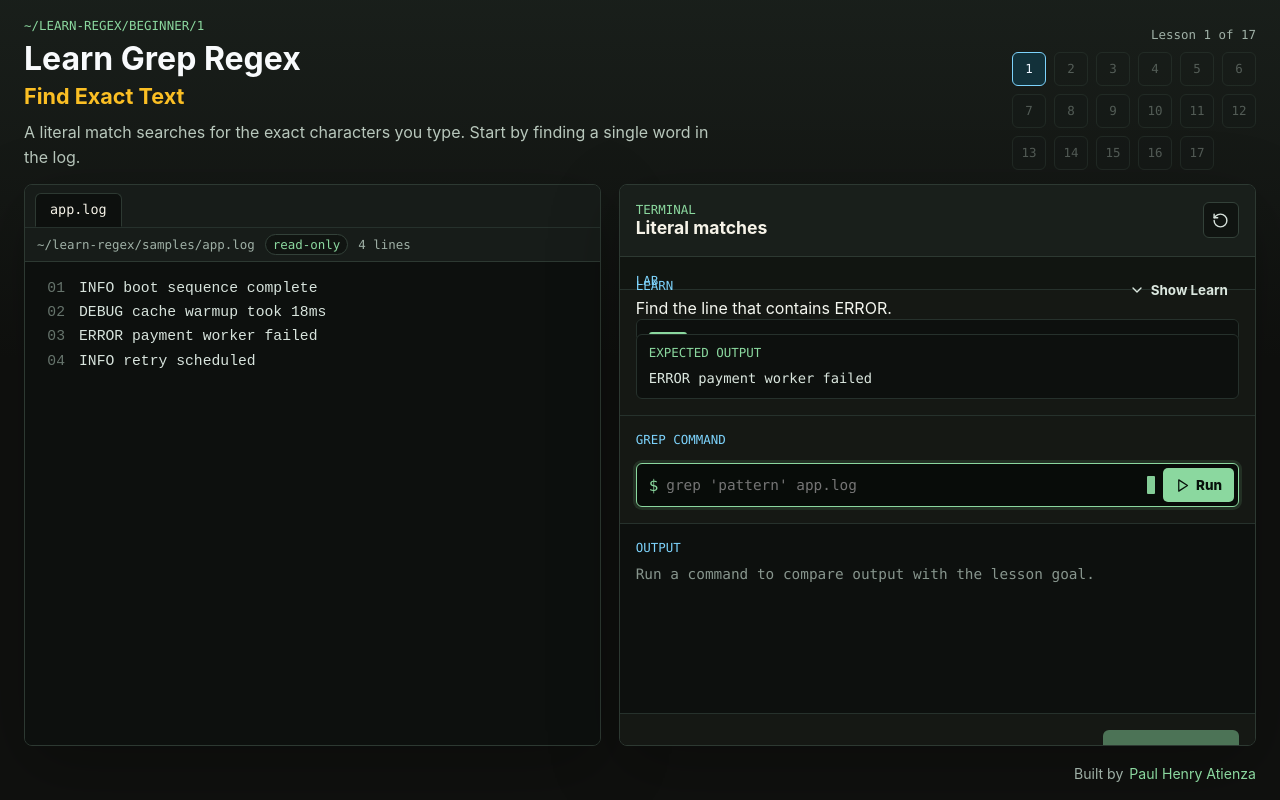
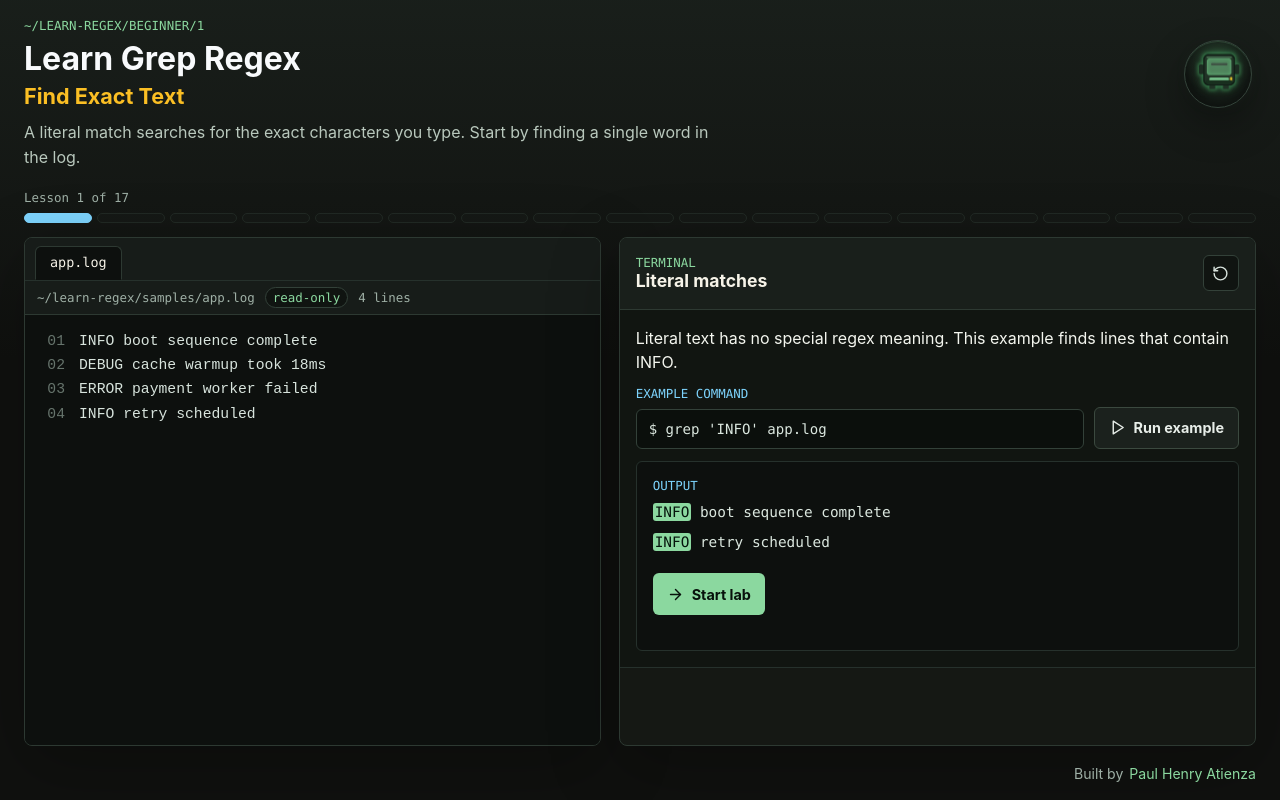
Before and after one commit to phatienza/learn-regex, a React (Vite) app: page / in a window 1280 px wide. Both pictures are taken after a click on the button "Run example". Built offline with nearby package versions, Linux system fonts and the light colour scheme.

Commit message:
terminal buddy improvement

```diff
--- a/src/App.tsx
+++ b/src/App.tsx
@@ -1,6 +1,7 @@
 import { useEffect, useMemo, useState } from "react";
 import { FileViewer } from "./components/FileViewer";
 import { LessonHeader } from "./components/LessonHeader";
+import { TerminalBuddy, type TerminalBuddyStatus } from "./components/TerminalBuddy";
 import { TerminalPanel } from "./components/TerminalPanel";
 import { lessons } from "./content/lessons";
 import { findPracticeFile } from "./content/practiceFiles";
@@ -26,6 +27,16 @@ export function App() {
   const currentLessonIndex = lessons.findIndex((lesson) => lesson.id === currentLesson.id);
   const isLastLesson = currentLessonIndex === lessons.length - 1;
   const isComplete = lessons.every((lesson) => progress.completedLessonIds.includes(lesson.id));
+  const isPass = result?.status === "pass";
+  const buddyStatus: TerminalBuddyStatus = isComplete
+    ? "complete"
+    : isPass
+      ? "success"
+      : result?.status === "fail"
+        ? "fail"
+        : hintCount > 0
+          ? "hint"
+          : "idle";
 
   useEffect(() => {
     window.scrollTo({ top: 0 });
@@ -85,13 +96,21 @@ export function App() {
         progress={progress}
       />
 
+      <TerminalBuddy
+        feedback={result?.feedback}
+        hints={currentLesson.hints}
+        hintCount={hintCount}
+        onShowHint={() => setHintCount((count) => Math.min(count + 1, currentLesson.hints.length))}
+        progressLabel={`Lesson ${currentLesson.order} of ${lessons.length}`}
+        status={buddyStatus}
+      />
+
       <div className="workbench-layout">
         <FileViewer file={currentFile} matchSpans={result?.matchSpans ?? []} />
         <TerminalPanel
           command={command}
           exampleResult={exampleResult}
           filename={currentFile.filename}
-          hintCount={hintCount}
           isComplete={isComplete}
           isLastLesson={isLastLesson}
           lesson={currentLesson}
@@ -100,7 +119,6 @@ export function App() {
           onReset={resetAllProgress}
           onRun={runCommand}
           onRunExample={runExample}
-          onShowHint={() => setHintCount((count) => Math.min(count + 1, currentLesson.hints.length))}
           result={result}
         />
       </div>
--- a/src/components/LessonHeader.tsx
+++ b/src/components/LessonHeader.tsx
@@ -7,12 +7,7 @@ interface LessonHeaderProps {
   onSelectLesson: (lessonId: string) => void;
 }
 
-export function LessonHeader({
-  currentLesson,
-  lessons,
-  progress,
-  onSelectLesson
-}: LessonHeaderProps) {
+export function LessonHeader({ currentLesson, lessons, progress, onSelectLesson }: LessonHeaderProps) {
   const currentIndex = lessons.findIndex((lesson) => lesson.id === currentLesson.id);
 
   return (
@@ -24,11 +19,11 @@ export function LessonHeader({
         <p>{currentLesson.explanation}</p>
       </div>
 
-      <nav className="lesson-progress" aria-label="Beginner lesson progress">
+      <nav className="lesson-progress-rail" aria-label="Beginner lesson progress">
         <span className="progress-label">
           Lesson {currentLesson.order} of {lessons.length}
         </span>
-        <div className="lesson-dots">
+        <div className="progress-track">
           {lessons.map((lesson, index) => {
             const isCompleted = progress.completedLessonIds.includes(lesson.id);
             const isCurrent = lesson.id === currentLesson.id;
@@ -38,14 +33,12 @@ export function LessonHeader({
               <button
                 aria-current={isCurrent ? "step" : undefined}
                 aria-label={`Lesson ${lesson.order}: ${lesson.title}`}
-                className={`lesson-dot${isCompleted ? " is-complete" : ""}${isCurrent ? " is-current" : ""}`}
+                className={`progress-step${isCompleted ? " is-complete" : ""}${isCurrent ? " is-current" : ""}`}
                 disabled={!isUnlocked}
                 key={lesson.id}
                 onClick={() => onSelectLesson(lesson.id)}
                 type="button"
-              >
-                {lesson.order}
-              </button>
+              />
             );
           })}
         </div>
--- a/src/components/TerminalBuddy.tsx
+++ b/src/components/TerminalBuddy.tsx
@@ -1,8 +1,12 @@
+import { useEffect, useRef, useState } from "react";
+
 export type TerminalBuddyStatus = "idle" | "hint" | "fail" | "success" | "complete";
 
 export interface TerminalBuddyProps {
+  feedback?: string;
   hints: string[];
   hintCount: number;
+  progressLabel?: string;
   status: TerminalBuddyStatus;
   onShowHint: () => void;
 }
@@ -21,7 +25,7 @@ function getStatusCopy(status: TerminalBuddyStatus, hintCount: number) {
   }
 
   if (status === "success") {
-    return "Nice match. Ready for the next one.";
+    return "Ready for the next one.";
   }
 
   if (status === "fail") {
@@ -32,19 +36,109 @@ function getStatusCopy(status: TerminalBuddyStatus, hintCount: number) {
     return "Hint stream open.";
   }
 
-  return "Stuck? Ask for a small clue.";
+  return "Ask me for hints when you get stuck.";
 }
 
-export function TerminalBuddy({ hints, hintCount, status, onShowHint }: TerminalBuddyProps) {
+export function TerminalBuddy({
+  feedback,
+  hints,
+  hintCount,
+  progressLabel,
+  status,
+  onShowHint
+}: TerminalBuddyProps) {
+  const [isExpanded, setIsExpanded] = useState(false);
+  const [isUserCollapsed, setIsUserCollapsed] = useState(false);
+  const [motionState, setMotionState] = useState<"idle" | "cling" | "hop">("idle");
+  const rootRef = useRef<HTMLElement>(null);
+  const avatarButtonRef = useRef<HTMLButtonElement>(null);
+  const clingTimerRef = useRef<number | undefined>(undefined);
+  const hopTimerRef = useRef<number | undefined>(undefined);
   const normalizedHintCount = Number.isFinite(hintCount) ? Math.trunc(hintCount) : 0;
   const revealedHintCount = Math.min(Math.max(0, normalizedHintCount), hints.length);
   const visibleHints = hints.slice(0, revealedHintCount);
   const hasMoreHints = revealedHintCount < hints.length;
+  const hasMessage = status !== "idle" || revealedHintCount > 0 || Boolean(feedback);
+  const messageKey = [status, revealedHintCount, feedback ?? "", progressLabel ?? ""].join("|");
+  const isPanelOpen = hasMessage ? !isUserCollapsed : isExpanded;
   const buttonLabel = hasMoreHints ? "Ask Terminal Buddy for a hint" : "No more hints from Terminal Buddy";
+  const showHintButton = status !== "success" && status !== "complete";
+
+  useEffect(() => {
+    return () => {
+      if (clingTimerRef.current) window.clearTimeout(clingTimerRef.current);
+      if (hopTimerRef.current) window.clearTimeout(hopTimerRef.current);
+    };
+  }, []);
+
+  useEffect(() => {
+    setIsUserCollapsed(false);
+  }, [messageKey]);
+
+  useEffect(() => {
+    function handlePointerMove(event: PointerEvent) {
+      if (event.pointerType !== "mouse") return;
+
+      const bounds = avatarButtonRef.current?.getBoundingClientRect();
+      if (!bounds) return;
+
+      const centerX = bounds.left + bounds.width / 2;
+      const centerY = bounds.top + bounds.height / 2;
+      const deltaX = event.clientX - centerX;
+      const deltaY = event.clientY - centerY;
+      const distance = Math.hypot(deltaX, deltaY);
+
+      if (distance > 120) return;
+
+      const nudgeX = Math.max(-18, Math.min(18, Math.round(deltaX * 0.5)));
+      const nudgeY = Math.max(-14, Math.min(14, Math.round(deltaY * 0.5)));
+
+      rootRef.current?.style.setProperty("--buddy-nudge-x", `${nudgeX}px`);
+      rootRef.current?.style.setProperty("--buddy-nudge-y", `${nudgeY}px`);
+      setMotionState("cling");
+
+      if (clingTimerRef.current) window.clearTimeout(clingTimerRef.current);
+      if (hopTimerRef.current) window.clearTimeout(hopTimerRef.current);
+
+      clingTimerRef.current = window.setTimeout(() => {
+        setMotionState("hop");
+        rootRef.current?.style.setProperty("--buddy-nudge-x", "0px");
+        rootRef.current?.style.setProperty("--buddy-nudge-y", "0px");
+      }, 850);
+
+      hopTimerRef.current = window.setTimeout(() => {
+        setMotionState("idle");
+      }, 1250);
+    }
+
+    document.addEventListener("pointermove", handlePointerMove);
+
+    return () => document.removeEventListener("pointermove", handlePointerMove);
+  }, []);
 
   return (
-    <aside className={`terminal-buddy is-${status}`} aria-label="Terminal Buddy hints">
-      <div className="terminal-buddy-avatar-wrap">
+    <aside
+      className={`terminal-buddy is-floating is-${status}${isPanelOpen ? " is-expanded" : " is-compact"}${
+        motionState === "cling" ? " is-clinging" : ""
+      }${motionState === "hop" ? " is-hopping" : ""}`}
+      aria-label="Terminal Buddy hints"
+      ref={rootRef}
+    >
+      <button
+        aria-expanded={isPanelOpen}
+        aria-label={isPanelOpen ? "Close Terminal Buddy" : "Open Terminal Buddy"}
+        className="terminal-buddy-avatar-button"
+        onClick={() => {
+          if (hasMessage) {
+            setIsUserCollapsed((current) => !current);
+            return;
+          }
+
+          setIsExpanded((current) => !current);
+        }}
+        ref={avatarButtonRef}
+        type="button"
+      >
         <img
           alt="Terminal Buddy"
           className="terminal-buddy-avatar"
@@ -52,9 +146,16 @@ export function TerminalBuddy({ hints, hintCount, status, onShowHint }: Terminal
           src={mascotSprites[status]}
           width="64"
         />
-      </div>
+      </button>
 
+      {isPanelOpen ? (
         <div className="terminal-buddy-panel">
+          {progressLabel ? <p className="terminal-buddy-progress">{progressLabel}</p> : null}
+          {feedback ? (
+            <p className="terminal-buddy-feedback" role="status">
+              {feedback}
+            </p>
+          ) : null}
           <p className="terminal-buddy-status">{getStatusCopy(status, revealedHintCount)}</p>
 
           <ol className="terminal-buddy-hints" aria-live="polite" aria-atomic="false">
@@ -63,6 +164,7 @@ export function TerminalBuddy({ hints, hintCount, status, onShowHint }: Terminal
             ))}
           </ol>
 
+          {showHintButton ? (
             <button
               aria-label={buttonLabel}
               className="terminal-buddy-button"
@@ -72,7 +174,9 @@ export function TerminalBuddy({ hints, hintCount, status, onShowHint }: Terminal
             >
               {hasMoreHints ? "Ask Buddy" : "No more hints"}
             </button>
+          ) : null}
         </div>
+      ) : null}
     </aside>
   );
 }
--- a/src/components/TerminalPanel.tsx
+++ b/src/components/TerminalPanel.tsx
@@ -1,8 +1,7 @@
 import { useEffect, useRef, useState } from "react";
-import { ArrowRight, CheckCircle2, ChevronDown, ChevronUp, Play, RotateCcw, XCircle } from "lucide-react";
+import { ArrowRight, ChevronDown, ChevronUp, Play, RotateCcw } from "lucide-react";
 import type { AttemptResult, Lesson } from "../domain/types";
 import { HighlightedText } from "./HighlightedText";
-import { TerminalBuddy, type TerminalBuddyStatus } from "./TerminalBuddy";
 
 interface TerminalPanelProps {
   lesson: Lesson;
@@ -10,14 +9,12 @@ interface TerminalPanelProps {
   command: string;
   result?: AttemptResult;
   exampleResult?: AttemptResult;
-  hintCount: number;
+  isComplete: boolean;
   isLastLesson: boolean;
-  isComplete: boolean;
   onCommandChange: (command: string) => void;
+  onAdvance: () => void;
   onRun: () => void;
   onRunExample: () => void;
-  onShowHint: () => void;
-  onAdvance: () => void;
   onReset: () => void;
 }
 
@@ -27,36 +24,27 @@ export function TerminalPanel({
   command,
   result,
   exampleResult,
-  hintCount,
+  isComplete,
   isLastLesson,
-  isComplete,
   onCommandChange,
+  onAdvance,
   onRun,
   onRunExample,
-  onShowHint,
-  onAdvance,
   onReset
 }: TerminalPanelProps) {
+  const [isLabOpen, setIsLabOpen] = useState(false);
   const isPass = result?.status === "pass";
-  const hasRunExample = Boolean(exampleResult) || isComplete;
-  const showPracticeControls = !isComplete || Boolean(exampleResult) || Boolean(result);
+  const hasStartedLab = isLabOpen || isComplete;
+  const showPracticeControls = hasStartedLab && (!isComplete || Boolean(exampleResult) || Boolean(result));
   const learnContentId = `learn-content-${lesson.id}`;
   const [isLearnOpen, setIsLearnOpen] = useState(true);
   const [shouldFocusCommand, setShouldFocusCommand] = useState(false);
   const [lastSubmittedCommand, setLastSubmittedCommand] = useState("");
   const commandInputRef = useRef<HTMLInputElement>(null);
-  const buddyStatus: TerminalBuddyStatus = isComplete
-    ? "complete"
-    : isPass
-      ? "success"
-      : result?.status === "fail"
-        ? "fail"
-        : hintCount > 0
-          ? "hint"
-          : "idle";
 
   useEffect(() => {
     setIsLearnOpen(true);
+    setIsLabOpen(false);
     setShouldFocusCommand(false);
     setLastSubmittedCommand("");
   }, [lesson.id]);
@@ -64,20 +52,25 @@ export function TerminalPanel({
   useEffect(() => {
     if (exampleResult || isComplete) return;
     setIsLearnOpen(true);
+    setIsLabOpen(false);
     setShouldFocusCommand(false);
     setLastSubmittedCommand("");
   }, [exampleResult, isComplete]);
 
   useEffect(() => {
-    if (!exampleResult || !shouldFocusCommand) return;
+    if (!isLabOpen || !shouldFocusCommand) return;
     commandInputRef.current?.focus();
     setShouldFocusCommand(false);
-  }, [exampleResult, shouldFocusCommand]);
+  }, [isLabOpen, shouldFocusCommand]);
 
   function handleRunExample() {
+    onRunExample();
+  }
+
+  function handleStartLab() {
+    setIsLabOpen(true);
     setIsLearnOpen(false);
     setShouldFocusCommand(true);
-    onRunExample();
   }
 
   function handleRunCommand() {
@@ -98,22 +91,24 @@ export function TerminalPanel({
         </button>
       </div>
 
+      <div className="terminal-panel-body">
         <div className={`learn-block${isLearnOpen ? " is-open" : " is-collapsed"}`}>
+          {hasStartedLab ? (
             <div className="section-heading-row">
-          <span>Learn</span>
-          {hasRunExample ? (
               <button
+                aria-label={isLearnOpen ? "Hide lesson notes" : "Show lesson notes"}
                 aria-controls={learnContentId}
                 aria-expanded={isLearnOpen}
                 className="ghost-button"
                 onClick={() => setIsLearnOpen((current) => !current)}
+                title={isLearnOpen ? "Hide lesson notes" : "Show lesson notes"}
                 type="button"
               >
                 {isLearnOpen ? <ChevronUp aria-hidden="true" size={16} /> : <ChevronDown aria-hidden="true" size={16} />}
-              {isLearnOpen ? "Hide Learn" : "Show Learn"}
+                <span className="sr-only">{isLearnOpen ? "Hide lesson notes" : "Show lesson notes"}</span>
               </button>
+            </div>
           ) : null}
-        </div>
           {isLearnOpen ? (
             <div className="learn-content" id={learnContentId}>
               <p>{lesson.example.explanation}</p>
@@ -129,9 +124,10 @@ export function TerminalPanel({
               </div>
             </div>
           ) : null}
+          <div className="terminal-output learn-output" aria-live="polite">
+            <div className="terminal-output-title">Output</div>
             {exampleResult ? (
-          <div className="example-output" aria-live="polite">
-            {exampleResult.outputLines.length > 0 ? (
+              exampleResult.outputLines.length > 0 ? (
                 exampleResult.outputLines.map((line, index) => (
                   <pre className="example-output-line" key={`${line.lineNumber}-${index}`}>
                     <HighlightedText
@@ -144,12 +140,20 @@ export function TerminalPanel({
                 ))
               ) : (
                 <p className="terminal-empty">No example lines matched.</p>
+              )
+            ) : (
+              <p className="terminal-empty">Run the example to inspect its output.</p>
             )}
-          </div>
+            {exampleResult && !hasStartedLab ? (
+              <button className="primary-button start-lab-button" onClick={handleStartLab} type="button">
+                <ArrowRight aria-hidden="true" size={17} />
+                Start lab
+              </button>
             ) : null}
           </div>
+        </div>
 
-      {hasRunExample ? (
+        {hasStartedLab ? (
           <div className="lab-workspace">
             {showPracticeControls ? (
               <>
@@ -195,6 +199,13 @@ export function TerminalPanel({
                   </div>
                 </form>
 
+                <div className="terminal-actions">
+                  <button className="primary-button" disabled={!isPass} onClick={onAdvance} type="button">
+                    <ArrowRight aria-hidden="true" size={17} />
+                    {isLastLesson ? "Finish path" : "Next lesson"}
+                  </button>
+                </div>
+
                 <div className="terminal-output" aria-live="polite">
                   <div className="terminal-output-title">Output</div>
                   {lastSubmittedCommand ? <pre className="terminal-command-echo">$ {lastSubmittedCommand}</pre> : null}
@@ -217,28 +228,13 @@ export function TerminalPanel({
                     <p className="terminal-empty">Run a command to compare output with the lesson goal.</p>
                   )}
                 </div>
-
-              {result ? (
-                <div className={`feedback ${isPass ? "is-pass" : "is-fail"}`} role="status">
-                  {isPass ? <CheckCircle2 aria-hidden="true" size={18} /> : <XCircle aria-hidden="true" size={18} />}
-                  <span>{result.feedback}</span>
-                </div>
-              ) : null}
-
-              <div className="terminal-actions">
-                <button className="primary-button" disabled={!isPass} onClick={onAdvance} type="button">
-                  <ArrowRight aria-hidden="true" size={17} />
-                  {isLastLesson ? "Finish path" : "Next lesson"}
-                </button>
-              </div>
               </>
             ) : null}
-
-          <TerminalBuddy hints={lesson.hints} hintCount={hintCount} onShowHint={onShowHint} status={buddyStatus} />
 
             {isComplete ? <p className="completion-note">Beginner path complete. Progress is saved in this browser.</p> : null}
           </div>
         ) : null}
+      </div>
     </section>
   );
 }
--- a/src/styles.css
+++ b/src/styles.css
@@ -57,7 +57,7 @@ input:focus-visible {
 
 .lesson-header {
   display: grid;
-  grid-template-columns: minmax(0, 1fr) minmax(280px, 420px);
+  grid-template-columns: minmax(0, 1fr);
   gap: 20px;
   align-items: end;
   padding: 0 0 14px;
@@ -109,12 +109,6 @@ h2 {
   line-height: 1.55;
 }
 
-.lesson-progress {
-  display: grid;
-  gap: 10px;
-  justify-items: end;
-}
-
 .progress-label,
 .line-count {
   color: #9fb0a6;
@@ -122,37 +116,37 @@ h2 {
   font-size: 0.78rem;
 }
 
-.lesson-dots {
+.lesson-progress-rail {
   display: grid;
-  grid-template-columns: repeat(6, 34px);
   gap: 8px;
 }
 
-.lesson-dot {
-  width: 34px;
-  height: 34px;
+.progress-track {
+  display: grid;
+  grid-template-columns: repeat(17, minmax(8px, 1fr));
+  gap: 5px;
+}
+
+.progress-step {
+  min-width: 0;
+  height: 10px;
   border: 1px solid #334139;
-  border-radius: 6px;
-  color: #a7b6ad;
+  border-radius: 999px;
   background: #171c19;
   cursor: pointer;
-  font-family: "SFMono-Regular", Consolas, "Liberation Mono", monospace;
-  font-size: 0.78rem;
 }
 
-.lesson-dot.is-current {
+.progress-step.is-current {
   border-color: #7dd3fc;
-  color: #eff6ff;
-  background: #12313a;
+  background: #7dd3fc;
 }
 
-.lesson-dot.is-complete {
+.progress-step.is-complete {
   border-color: #6ee7b7;
-  color: #d1fae5;
-  background: #123527;
+  background: #2a6d4f;
 }
 
-.lesson-dot:disabled {
+.progress-step:disabled {
   cursor: not-allowed;
   opacity: 0.42;
 }
@@ -190,6 +184,10 @@ h2 {
   border-bottom: 1px solid #2d3932;
   padding: 14px 16px;
   background: #191f1b;
+}
+
+.panel-bar > div:first-child {
+  min-width: 0;
 }
 
 .panel-bar h2,
@@ -283,6 +281,11 @@ h2 {
 }
 
 .terminal-panel {
+  overflow: hidden;
+}
+
+.terminal-panel-body {
+  min-height: 0;
   overflow: auto;
 }
 
@@ -314,7 +317,7 @@ h2 {
   display: flex;
   min-width: 0;
   align-items: center;
-  justify-content: space-between;
+  justify-content: flex-end;
   gap: 12px;
 }
 
@@ -429,6 +432,17 @@ h2 {
   border-radius: 6px;
   padding: 10px 12px;
   background: #0d100e;
+}
+
+.learn-output {
+  min-height: auto;
+  border: 1px solid #26312c;
+  border-radius: 6px;
+  padding: 12px;
+}
+
+.start-lab-button {
+  margin-top: 12px;
 }
 
 .command-form {
@@ -589,33 +603,6 @@ h2 {
   background: #7dd3fc;
 }
 
-.feedback {
-  display: flex;
-  align-items: center;
-  gap: 10px;
-  border-bottom: 1px solid #26312c;
-  padding: 14px 16px;
-  line-height: 1.4;
-}
-
-.feedback.is-pass {
-  color: #d1fae5;
-  background: #123527;
-}
-
-.feedback.is-fail {
-  color: #fee2e2;
-  background: #3a1818;
-}
-
-.terminal-actions {
-  display: flex;
-  flex-wrap: wrap;
-  gap: 10px;
-  justify-content: flex-end;
-  padding: 16px;
-}
-
 .completion-note {
   margin: 0;
   border-top: 1px solid #26312c;
@@ -624,15 +611,27 @@ h2 {
 }
 
 .terminal-buddy {
+  --buddy-nudge-x: 0px;
+  --buddy-nudge-y: 0px;
+  position: fixed;
+  right: clamp(14px, 2.5vw, 28px);
+  top: clamp(28px, 5vh, 44px);
+  z-index: 20;
   display: grid;
-  grid-template-columns: 76px minmax(0, 1fr);
+  grid-template-columns: minmax(240px, 330px) 68px;
   gap: 12px;
   align-items: start;
-  border: 1px solid #334139;
-  border-radius: 8px;
-  padding: 12px;
-  background: #111511;
-  box-shadow: inset 0 1px 0 rgba(139, 216, 159, 0.08);
+  pointer-events: none;
+  transform: translate(var(--buddy-nudge-x), var(--buddy-nudge-y));
+  transition: transform 180ms cubic-bezier(0.2, 0.8, 0.2, 1);
+}
+
+.terminal-buddy.is-compact {
+  grid-template-columns: 68px;
+}
+
+.terminal-buddy.is-hopping {
+  animation: terminal-buddy-hop 420ms ease-out;
 }
 
 .terminal-buddy.is-hint {
@@ -651,19 +650,26 @@ h2 {
   border-color: #fbbf24;
 }
 
-.terminal-buddy-avatar-wrap {
+.terminal-buddy-avatar-button {
   display: grid;
-  width: 76px;
-  min-height: 76px;
+  width: 68px;
+  min-height: 68px;
   place-items: center;
-  border: 1px solid #26312c;
-  border-radius: 8px;
-  background: #0b0f0c;
+  border: 1px solid #334139;
+  border-radius: 999px;
+  background:
+    radial-gradient(circle at 50% 25%, rgba(139, 216, 159, 0.18), rgba(13, 16, 14, 0.96) 62%),
+    #0b0f0c;
+  box-shadow:
+    0 16px 40px rgba(0, 0, 0, 0.32),
+    inset 0 1px 0 rgba(139, 216, 159, 0.16);
+  cursor: pointer;
+  pointer-events: auto;
 }
 
 .terminal-buddy-avatar {
-  width: 64px;
-  height: 64px;
+  width: 56px;
+  height: 56px;
   image-rendering: auto;
 }
 
@@ -673,11 +679,36 @@ h2 {
 }
 
 .terminal-buddy-panel {
+  grid-column: 1;
+  grid-row: 1;
   min-width: 0;
   border: 1px solid #26312c;
   border-radius: 6px;
   padding: 12px;
   background: #0d100e;
+  box-shadow: 0 18px 48px rgba(0, 0, 0, 0.38);
+  pointer-events: auto;
+}
+
+.terminal-buddy-panel::after {
+  content: "";
+  position: absolute;
+  right: -7px;
+  top: 26px;
+  width: 12px;
+  height: 12px;
+  border-top: 1px solid #26312c;
+  border-right: 1px solid #26312c;
+  background: #0d100e;
+  transform: rotate(45deg);
+}
+
+.terminal-buddy-progress {
+  margin: 0 0 6px;
+  color: #7dd3fc;
+  font-family: "SFMono-Regular", Consolas, "Liberation Mono", monospace;
+  font-size: 0.76rem;
+  text-transform: uppercase;
 }
 
 .terminal-buddy-status {
@@ -691,8 +722,34 @@ h2 {
   display: grid;
   gap: 6px;
   margin: 10px 0 0;
-  padding-left: 22px;
+  border: 1px solid #334139;
+  border-radius: 8px;
+  padding: 10px 12px 10px 30px;
+  background: #101411;
   color: #d7e2dc;
+  line-height: 1.45;
+}
+
+.terminal-buddy-hints:empty {
+  display: none;
+}
+
+.terminal-buddy-hints li {
+  padding-left: 2px;
+}
+
+.terminal-buddy-hints li + li {
+  margin-top: 4px;
+}
+
+.terminal-buddy-panel {
+  position: relative;
+}
+
+.terminal-buddy-feedback {
+  margin: 8px 0 0;
+  color: #d7e2dc;
+  font-size: 0.9rem;
   line-height: 1.45;
 }
 
@@ -715,6 +772,14 @@ h2 {
 .terminal-buddy-button:disabled {
   cursor: not-allowed;
   opacity: 0.5;
+}
+
+.terminal-actions {
+  display: flex;
+  flex-wrap: wrap;
+  gap: 10px;
+  justify-content: flex-end;
+  padding: 0;
 }
 
 @keyframes cursor-blink {
@@ -751,6 +816,20 @@ h2 {
   50% {
     filter: drop-shadow(0 5px 12px rgba(139, 216, 159, 0.24));
     transform: translateY(-3px);
+  }
+}
+
+@keyframes terminal-buddy-hop {
+  0% {
+    transform: translate(var(--buddy-nudge-x), var(--buddy-nudge-y)) scale(1);
+  }
+
+  42% {
+    transform: translate(0, -14px) scale(1.04);
+  }
+
+  100% {
+    transform: translate(0, 0) scale(1);
   }
 }
 
@@ -804,7 +883,7 @@ h2 {
     align-items: start;
   }
 
-  .lesson-progress {
+  .lesson-progress-rail {
     justify-items: start;
   }
 
@@ -835,11 +914,13 @@ h2 {
     font-size: 1.65rem;
   }
 
-  .lesson-dots {
-    grid-template-columns: repeat(4, 34px);
+  .progress-track {
+    grid-template-columns: repeat(17, minmax(8px, 1fr));
   }
 
   .panel-bar {
+    flex-wrap: wrap;
+    align-items: flex-start;
     min-height: 64px;
     padding: 12px;
   }
@@ -865,17 +946,37 @@ h2 {
     width: 100%;
   }
 
-  .terminal-actions {
-    display: grid;
+  .terminal-buddy {
+    right: 14px;
+    top: auto;
+    bottom: 14px;
+    grid-template-columns: minmax(0, calc(100vw - 96px)) 56px;
+    gap: 8px;
+    align-items: end;
   }
 
-  .terminal-buddy {
-    grid-template-columns: 64px minmax(0, 1fr);
+  .terminal-buddy.is-compact {
+    grid-template-columns: 56px;
   }
 
-  .terminal-buddy-avatar-wrap {
-    width: 64px;
-    min-height: 64px;
+  .terminal-buddy-avatar-button {
+    width: 56px;
+    min-height: 56px;
+  }
+
+  .terminal-buddy-avatar {
+    width: 48px;
+    height: 48px;
+  }
+
+  .terminal-buddy-panel {
+    max-width: calc(100vw - 96px);
+    padding: 10px;
+  }
+
+  .terminal-buddy-panel::after {
+    top: auto;
+    bottom: 20px;
   }
 }
 
@@ -889,6 +990,7 @@ h2 {
     transition-duration: 0.01ms !important;
   }
 
+  .terminal-buddy,
   .terminal-buddy-avatar,
   .command-line:focus-within .terminal-cursor,
   .learn-content,
```
Also changed, not shown: 2 other files (tests, documents, lock files or other folders). Lines whose indentation alone changed are shown as unchanged.
